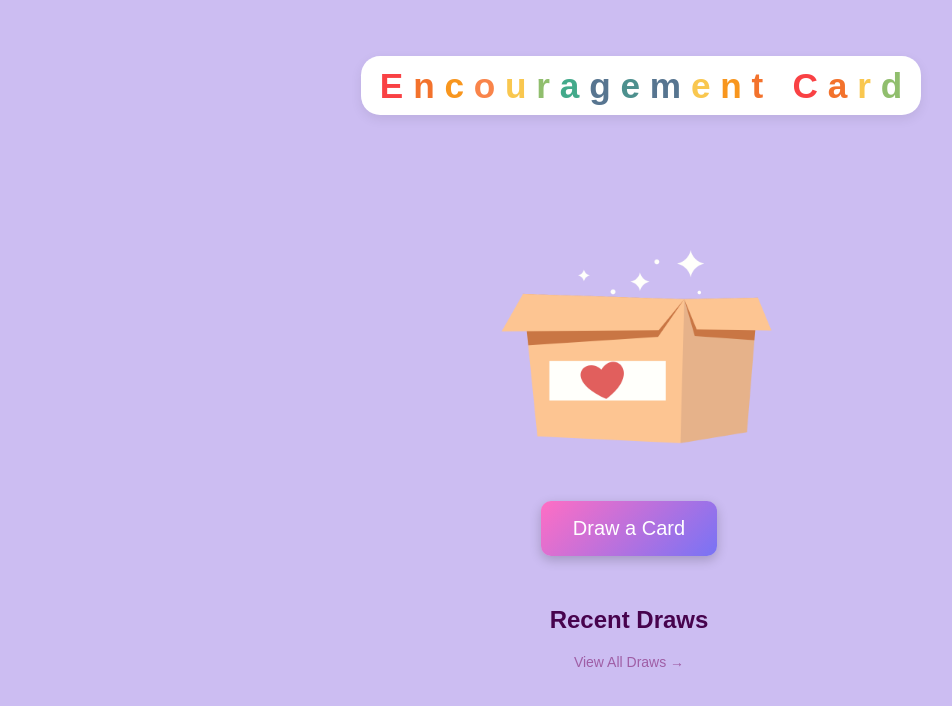
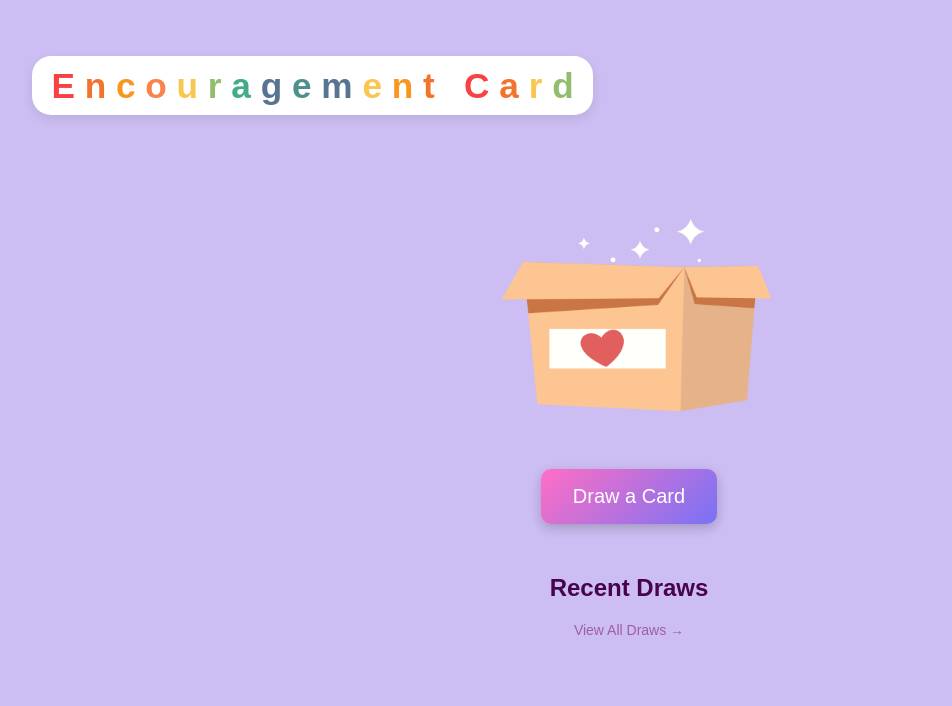
Before and after one commit to Carrie8348/Encouragement-Cards, a plain HTML site: page index.html in a window 1280 px wide. Shown: the whole page, without its empty margins (11-963 px from the left). Drawn offline with Linux system fonts and the light colour scheme.

Commit message:
fix position

```diff
--- a/index.html
+++ b/index.html
@@ -12,6 +12,12 @@
       padding: 2rem 1rem;
     }
 
+    .header {
+      padding: 1rem 0 0 1.2rem; /* 顶部空间 + 左对齐 */
+      text-align: left;
+    }
+
+
     h1 {
       margin-bottom: 1rem;
       color: #47034E;
@@ -25,7 +31,7 @@
       padding: 0.6rem 1.2rem;
       border-radius: 1.2rem;
       box-shadow: 0 4px 12px rgba(0,0,0,0.08);
-      margin: 1rem 0 2rem 1.5rem;  /* 让它靠左 */
+      margin: 0;
       white-space: nowrap;
     }
 
@@ -42,7 +48,8 @@
     .draw-area {
       position: relative;
       height: 280px;
-      margin: 2rem 0; /* ✅ 上下留白，避免太贴近标题 */
+      margin-top: 2rem;/* 让出空间，避免卡片重叠标题 */
+      margin-bottom: 2rem;
     }
 
     .card-box {
@@ -200,6 +207,7 @@
   </style>
 </head>
 <body>
+  <div class="header">
     <h1 class="rainbow-title">
       <span style="color:#F94144">E</span>
       <span style="color:#F3722C">n</span>
@@ -220,7 +228,7 @@
       <span style="color:#F9C74F">r</span>
       <span style="color:#90BE6D">d</span>
     </h1>
-
+  </div>
 
   <div class="container">
     <div class="draw-area">
```
Lines whose indentation alone changed are shown as unchanged.
